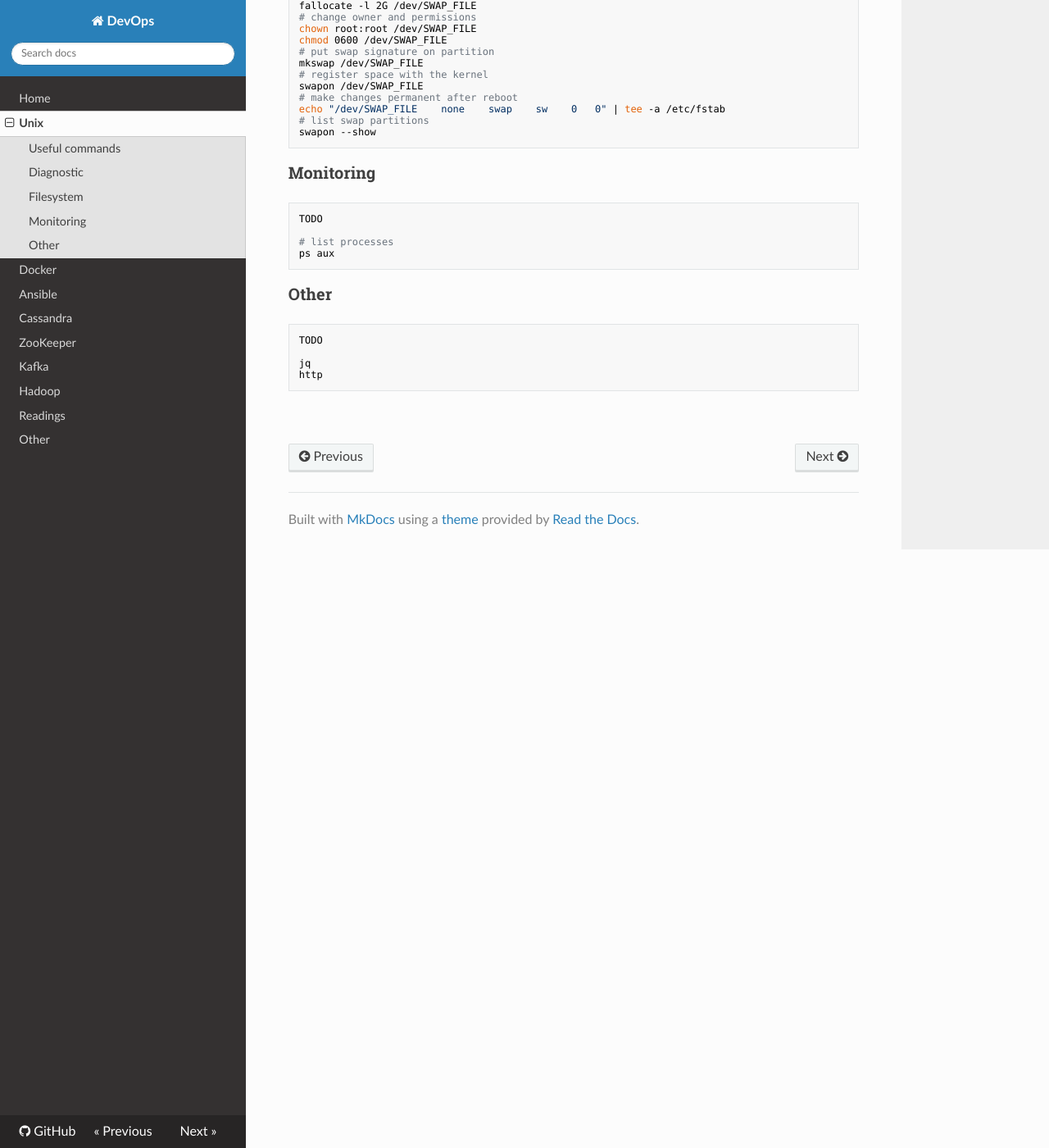
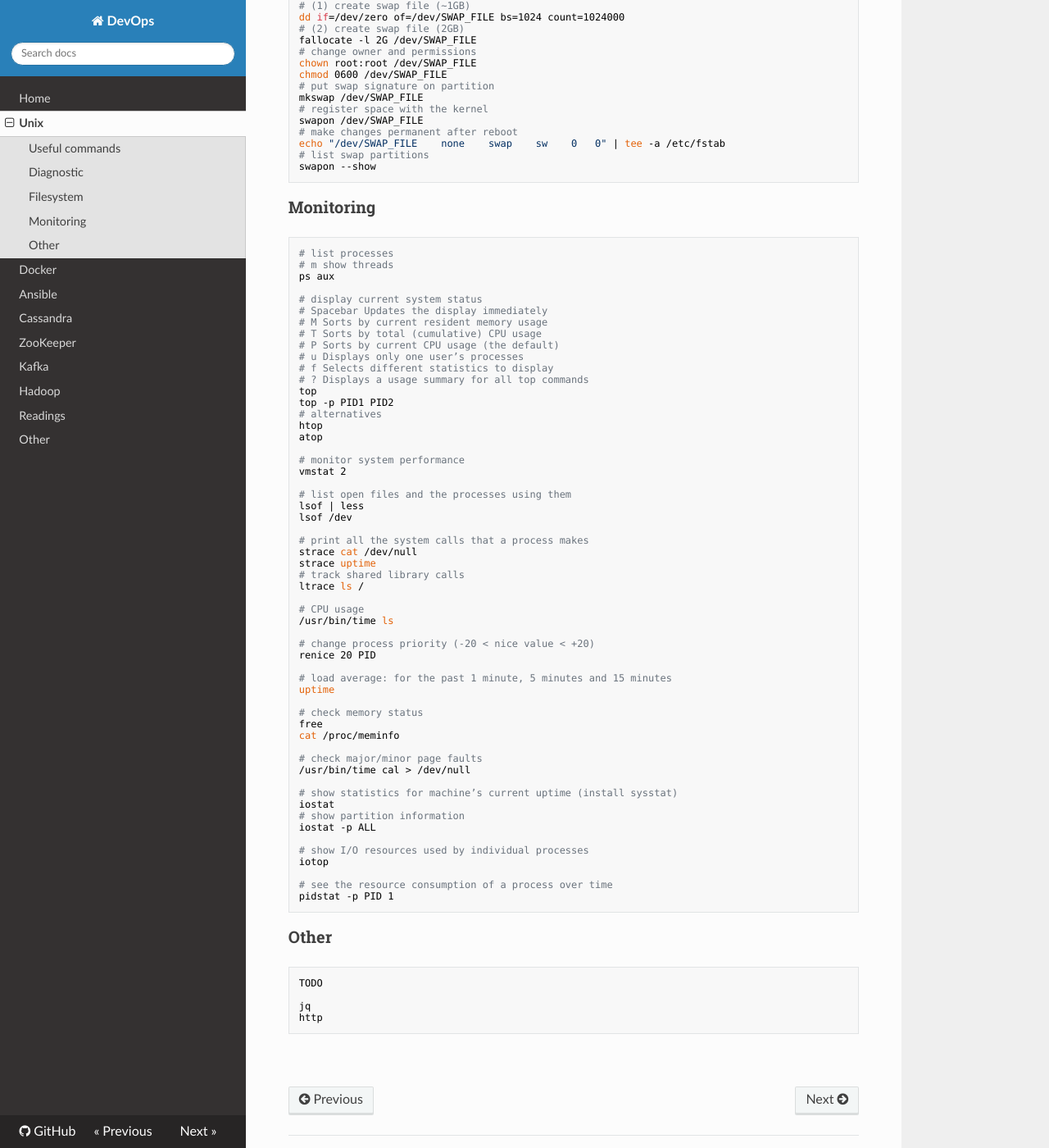
Before and after one commit to niqdev/devops, an MkDocs documentation site: the page built from docs/unix.md, in a window 1280 px wide and 1400 px high, scrolled down 1793 px. Shown: the whole window at 82% size. Built offline with MkDocs 1.6.1, drawn with Linux system fonts in a browser that asks for light colours; nearby versions of some CDN libraries; old or Windows-style settings are respelled for this version of MkDocs; some of the changed text lies outside the part shown.

Commit message:
doc: add monitoring to unix

````diff
--- a/docs/unix.md
+++ b/docs/unix.md
@@ -5,6 +5,9 @@
 ```bash
 # create nested directories
 mkdir -p parent/child1/child2 && cd $_
+
+# scroll file from bottom
+less +G /var/log/auth.log
 
 # find files
 find /etc -name '*shadow'
@@ -129,10 +132,63 @@ swapon --show
 ### Monitoring
 
 ```bash
-TODO
+# list processes
+# m show threads
+ps aux
 
-# list processes
-ps aux
+# display current system status
+# Spacebar Updates the display immediately
+# M Sorts by current resident memory usage
+# T Sorts by total (cumulative) CPU usage
+# P Sorts by current CPU usage (the default)
+# u Displays only one user’s processes
+# f Selects different statistics to display
+# ? Displays a usage summary for all top commands
+top
+top -p PID1 PID2
+# alternatives
+htop
+atop
+
+# monitor system performance
+vmstat 2
+
+# list open files and the processes using them
+lsof | less
+lsof /dev
+
+# print all the system calls that a process makes
+strace cat /dev/null
+strace uptime
+# track shared library calls
+ltrace ls /
+
+# CPU usage
+/usr/bin/time ls
+
+# change process priority (-20 < nice value < +20)
+renice 20 PID
+
+# load average: for the past 1 minute, 5 minutes and 15 minutes
+uptime
+
+# check memory status
+free
+cat /proc/meminfo
+
+# check major/minor page faults
+/usr/bin/time cal > /dev/null
+
+# show statistics for machine’s current uptime (install sysstat)
+iostat
+# show partition information
+iostat -p ALL
+
+# show I/O resources used by individual processes
+iotop
+
+# see the resource consumption of a process over time
+pidstat -p PID 1
 ```
 
 ### Other
````
